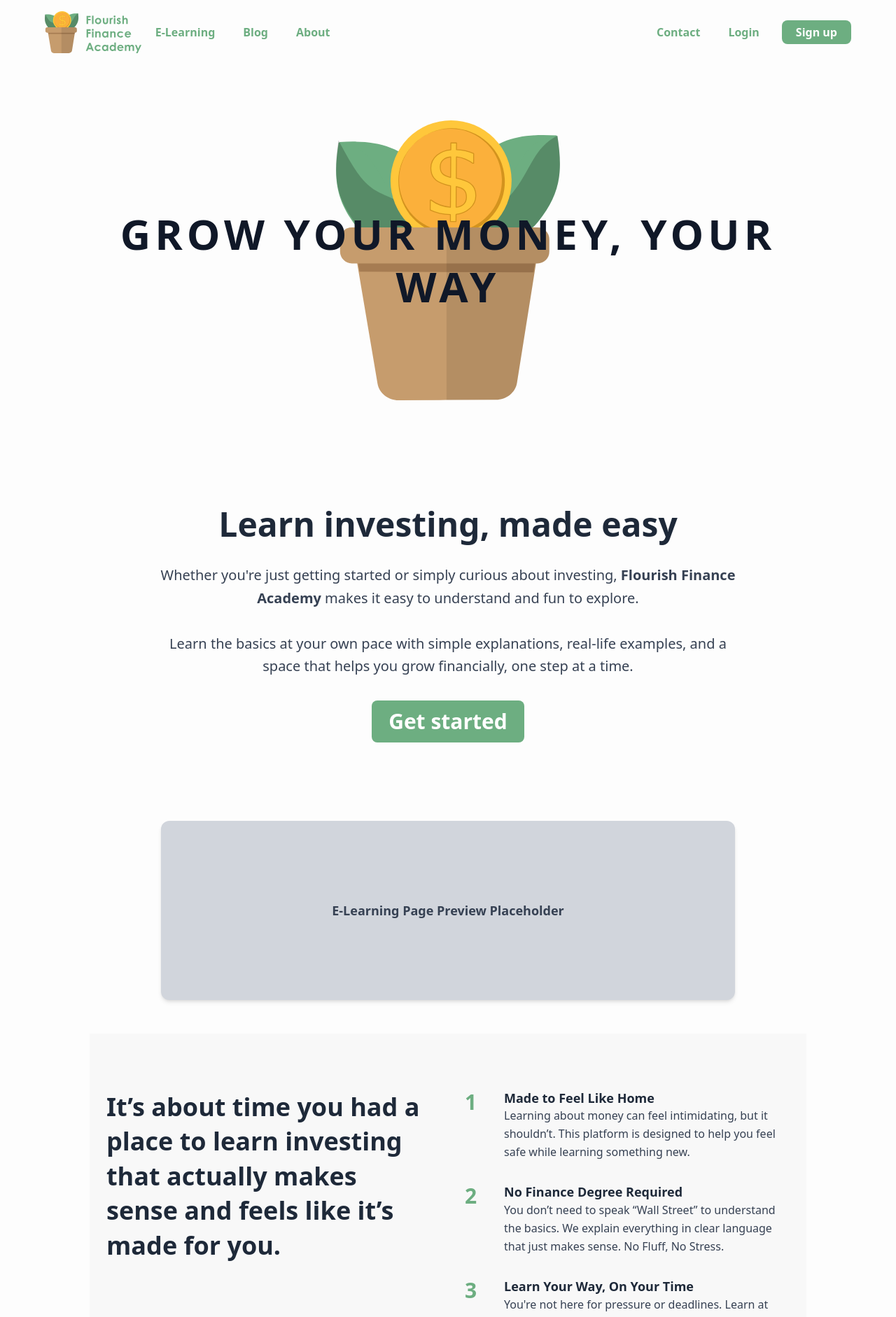
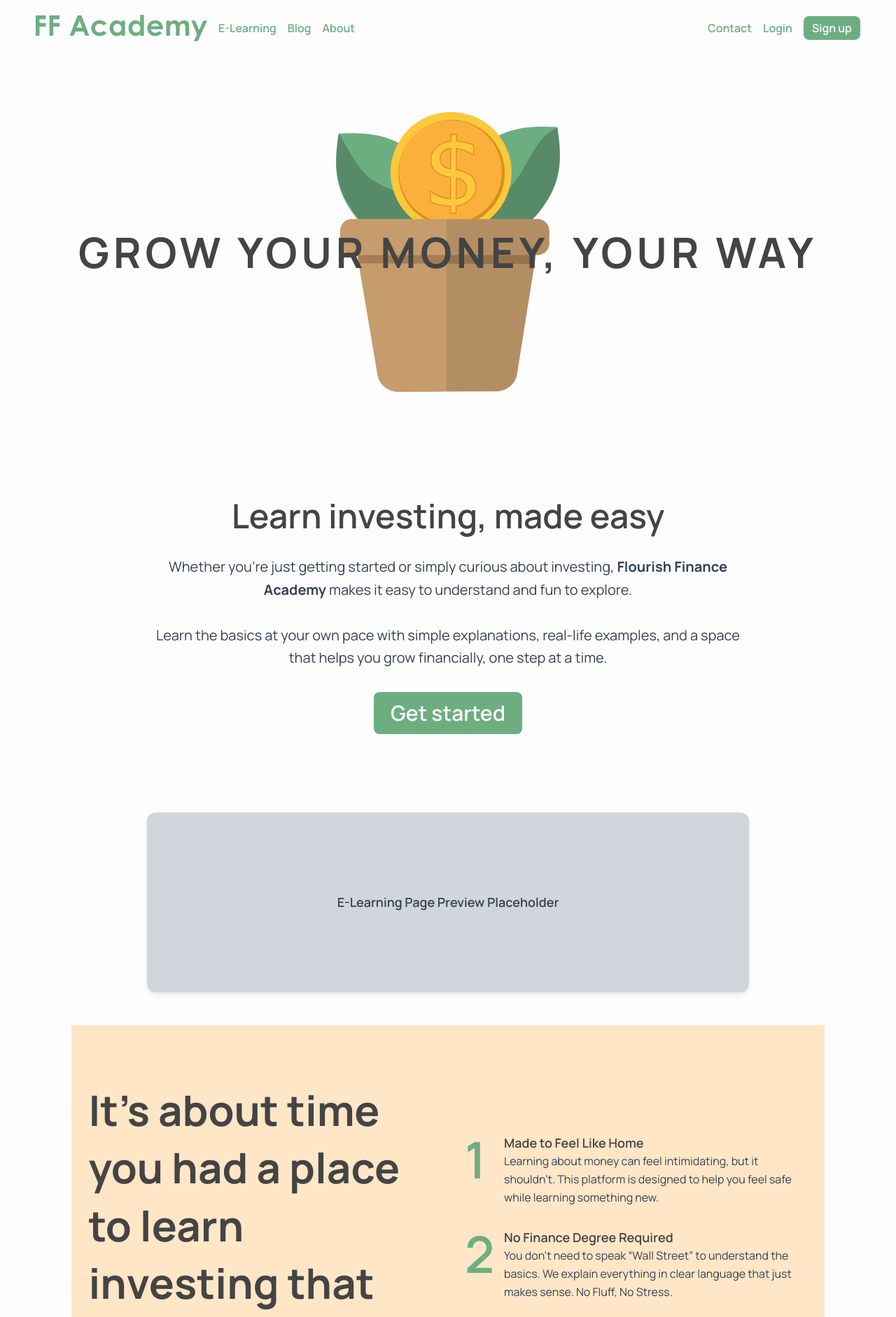
Before and after one commit to Zomkey02/elearning_frontend, a React (Vite) app: page / in a window 1280 px wide. Shown: the top 1882 px of the page at 70% size. Built offline with nearby package versions, Linux system fonts and the light colour scheme; no server answers.

Commit message:
tailwind design changes

```diff
--- a/src/components/Logout.tsx
+++ b/src/components/Logout.tsx
@@ -25,7 +25,7 @@ const LogOut = ({ isVisible }: Props) => {
       };
 
     return isVisible ? (
-        <button className="btn-nav border-2 border-[#6DAE81] bg-[#FDFDFD] text-black" onClick={handleLogout}>
+        <button className="border-2 btn-nav text-dark border-primary bg-light hover:bg-primary hover:text-light" onClick={handleLogout}>
           Log Out
         </button>
     ): null;
--- a/src/components/Navbar.tsx
+++ b/src/components/Navbar.tsx
@@ -3,8 +3,7 @@ import React, { useContext, useState } from "react";
 import { Link } from 'react-router-dom'
 import { AuthContext } from "../context/AuthProvider";
 import LogOut from "./Logout";
-import type { ListItemProps } from "../types/Types";
-import logoOne from '../assets/logos/logo_one.svg';
+import LogoTwo from "../assets/logos/logo_two.svg";
 
 
 const Navbar = () => {
@@ -13,56 +12,74 @@ const Navbar = () => {
   const isLoggedIn = auth.status === "loggedIn";
 
   return (
-      <div>
-        <div className='w-full px-4 lg:px-10 xl:px-16 py-4 flex items-center'>
+      <div className="w-full">
+        <div className='flex items-center w-full py-4 mx-auto max-w-7xl'>
+          {/* LOGO */}
+          <Link to="/" className='flex items-center mr-4'>
+            <img src={LogoTwo} alt="Logo" className='w-auto sm:h-6 md:h-7 lg:h-9 xl:h-12'/>
+          </Link>
 
-            <img src={logoOne} alt='My Logo' className="h-15 w-auto mr-3" />
+          {/* DESKTOP NAV-Links */}
+          <div className='w-full'>
+            <nav id='navbarCollapse'
+              className={`${open ? "block" : "hidden"} lg:flex justify-between w-full sm:hidden`}
+            >
+              {/* left nav links */}
+              <div className='items-center hidden gap-4 lg:flex'>
+                <Link to='/elearning' className='link-nav'>E-Learning</Link>
+                <Link to='/blog' className='link-nav'>Blog</Link>
+                <Link to='/about' className='link-nav'>About</Link>
+              </div>
 
-            <nav id='navbarCollapse'
-              className={`${open ? "block" : "hidden"} lg:flex items-center space-x-6 flex-grow sm:hidden`}
-            >
-              <ListItem NavLink='/elearning'>E-Learning</ListItem>
-              <ListItem NavLink='/#'>Blog</ListItem>
-              <ListItem NavLink='/#'>About</ListItem>
-              <div className='flex-grow'></div>
-
-              <div className='hidden lg:flex items-center space-x-6 justify-end'>
-                <ListItem NavLink='/#'>Contact</ListItem>
+              {/* right nav links */}
+              <div className='items-center hidden gap-4 lg:flex'>
+                <Link to='/contact' className='link-nav'>Contact</Link>
 
                 {isLoggedIn && (
-                  <ListItem NavLink='/dashboard'>Dashboard</ListItem>
+                  <Link to='/dashboard' className='link-nav'>Dashboard</Link>
                 )}
 
                 {isLoggedIn ? ( <LogOut isVisible={true} /> ) : (
                   <>
-                  <ListItem NavLink='/login'>Login</ListItem>
-                    <Link to='/signup' className='btn-nav block mt-2 lg:mt-0 lg:inline-block'>Sign up</Link>
+                  <Link to='/login' className='link-nav'>Login</Link>
+                    <Link to='/signup' className='btn-nav'>Sign up</Link>
                   </>
                 )}
               </div>
             </nav>
+          </div>
+
+          {/* MOBILE toggle button */}
           <button
             type='button'
             aria-label='Toggle-menu'
             onClick={() => setOpen(!open)}
-            className='lg:hidden flex flex-col space-y-1 ml-auto'
+            className='flex flex-col ml-auto space-y-1 lg:hidden'
           >
             <span className='w-6 h-0.5 bg-[#6DAE81]'></span>
             <span className='w-6 h-0.5 bg-[#6DAE81]'></span>
             <span className='w-6 h-0.5 bg-[#6DAE81]'></span>
           </button>
         </div>
+        {/* MOBILE NAV links */}
+        {open && (
+          <div className='pb-4 space-y-2 lg:hidden'>
+            <Link to='/elearning' className='link-nav'>E-Learning</Link>
+            <Link to='/blog' className='link-nav'>Blog</Link>
+            <Link to='/about' className='link-nav'>About</Link>
 
-        {open && (
-          <div className='lg:hidden px-4 pb-4 space-y-2 bg-[#fdfdfd]'>
-            <ListItem NavLink='/#'>E-Learning</ListItem>
-            <ListItem NavLink='/#'>Blog</ListItem>
-            <ListItem NavLink='/#'>About</ListItem>
+            <Link to='/contact' className='link-nav'>Contact</Link>
 
-            <ListItem NavLink='/#'>Contact</ListItem>
-            <ListItem NavLink='/login'>Login</ListItem>
+            {isLoggedIn && (
+              <Link to='/dashboard' className='link-nav'>Dashboard</Link>
+            )}
 
-            <Link to='/signup' className='btn-nav block'>Sign up</Link>
+            {isLoggedIn ? ( <LogOut isVisible={true} /> ) : (
+              <>
+                <Link to='/login' className='link-nav'>Login</Link>
+                <Link to='/signup' className='btn-nav'>Sign up</Link>
+              </>
+            )}
           </div>
         )}
 
@@ -72,11 +89,3 @@ const Navbar = () => {
 };
 
 export default Navbar
-
-const ListItem = ({ children, NavLink }: ListItemProps) => {
-  return (
-     <Link to={NavLink} className='link-nav block px-2 py-1 hover:text-[#6DAE81] lg:inline-block'>
-        {children}
-    </Link>
-  );
-};
--- a/src/index.css
+++ b/src/index.css
@@ -21,49 +21,66 @@
   font-style: normal;
 }
 
+@theme {
+
+  --font-manrope: "Manrope", "sans-serif";
+
+  --color-primary: #6DAE81;
+  --color-primary_lighter: #A7DCA5;
+  --color-light: #FDFDFD;
+  --color-accent: #FFE6C7;
+  --color-danger: #EF476F;
+  --color-dark: #444444;
+}
+
 @layer base {
   html {
     @apply text-base leading-relaxed;
   }
   body {
-    @apply bg-[#fdfdfd] text-black font-sans;
+    @apply bg-light font-manrope text-dark;
   }
   h1 {
-    @apply font-bold text-4xl leading-tight text-gray-900;
+    @apply font-bold text-4xl leading-tight text-dark;
   }
-
   h2 {
-    @apply font-semibold text-3xl leading-snug text-gray-800;
+    @apply font-semibold text-3xl font-manrope leading-snug text-dark;
   }
   h3 {
-    @apply font-semibold text-3xl leading-snug text-gray-800;
+    @apply font-semibold text-2xl font-manrope leading-snug text-dark;
   }
-
   p {
-    @apply font-normal text-base leading-relaxed text-gray-700;
+    @apply font-normal text-base font-manrope leading-relaxed text-dark;
   }
-
   a {
-    @apply text-[#6DAE81] hover:text-[#5b986f] transition;
+    @apply font-normal font-manrope text-primary hover:text-[#5b986f] transition;
   }
 }
 
 @layer components {
   /* Custom Link Styles */
   .link-nav {
-    @apply px-2 py-1 text-[#6DAE81] font-semibold hover:text-[#5b986f]
+    @apply block lg:inline-block font-semibold text-primary hover:text-[#5b986f]
   }
   /* Custom button sytles*/
   .btn-hero{
-    @apply bg-[#6DAE81] text-white px-6 py-3 font-semibold text-3xl rounded-lg hover:bg-[#5b986f] transition;
+    @apply bg-primary text-light px-6 py-3 font-semibold text-3xl rounded-lg hover:bg-[#5b986f] transition;
   }
 
   .btn-primary {
     @apply bg-[#6DAE81] text-white px-6 py-2 rounded-lg hover:bg-[#5b986f] transition;
   }
 
+  .btn-secondary {
+    @apply bg-[#6DAE81] text-white px-4 py-2 rounded-lg text-sm hover:bg-[#5b986f] transition;
+  }
+
+  .btn-tertiary {
+    @apply bg-[#6DAE81] text-white px-4 py-2 rounded-lg text-sm hover:bg-[#5b986f] transition;
+  }
+
   .btn-nav {
-    @apply bg-[#6DAE81] text-white px-5 py-1 rounded-lg font-semibold hover:shadow-md transition;
+    @apply bg-primary text-white px-3 py-1 rounded-lg font-semibold hover:shadow-md transition;
   }
 
   .btn-edit {
--- a/src/layouts/RootLayout.tsx
+++ b/src/layouts/RootLayout.tsx
@@ -5,11 +5,11 @@ import Footer from '../components/Footer'
 const RootLayout = () => {
   return (
     <div>
-      <header className='relative inset-x-0 top-0 z-50 w-full items-center'>
+      <header className='relative inset-x-0 top-0 z-50 items-center md:px-[3%] lg:px-[4%]'>
         <Navbar/>
       </header>
 
-      <main className='px-[10%]'>
+      <main className='px-[8%]'>
         <Outlet />
       </main>
       <footer>
--- a/src/pages/Home.tsx
+++ b/src/pages/Home.tsx
@@ -32,7 +32,7 @@ const Home = () => {
           Learn the basics at your own pace with simple explanations, real-life examples,
           and a space that helps you grow financially, one step at a time.
         </p>
-        <Link to="/e-learning">
+        <Link to="/elearning">
           <button className='btn-hero'>
             Get started
           </button>
@@ -47,11 +47,11 @@ const Home = () => {
       </section>
 
       {/* Numbering Section*/}
-      <section className="py-20 px-6 bg-[#f8f8f8]">
-        <div className="max-w-6xl mx-auto flex flex-col md:flex-row gap-12 items-start justify-center">
+      <section className='py-20 px-6 bg-[#FFE6C7]'>
+        <div className="max-w-6xl mx-auto flex flex-col md:flex-row gap-12  items-center justify-center">
           {/* LEFT TITLE */}
           <div className='md:w-1/2 text-center md:text-left'>
-            <h2 className='text-2xl md:text-4xl font-bold'>
+            <h2 className='text-2xl md:text-4xl xl:text-6xl font-bold'>
               It’s about time you had a place to learn investing that actually makes sense and feels like it’s made for you.
             </h2>
           </div>
@@ -60,7 +60,7 @@ const Home = () => {
           <div className="md:w-1/2 space-y-8">
             {/* Feature 1 */}
             <div className="flex items-start">
-              <div className="text-3xl font-bold text-[#6DAE81] w-10 shrink-0">1</div>
+              <div className="xl:text-7xl md:text-8xl sm:text-7xl font-semibold text-[#6DAE81] w-10 shrink-0">1</div>
               <div className="ml-4">
                 <h3 className="text-lg font-semibold">Made to Feel Like Home</h3>
                 <p className="text-gray-700">
@@ -70,7 +70,7 @@ const Home = () => {
             </div>
             {/* Feature 2 */}
             <div className="flex items-start">
-              <div className="text-3xl font-bold text-[#6DAE81] w-10 shrink-0">2</div>
+              <div className="text-3xl xl:text-7xl md:text-8xl sm:text-7xl font-semibold text-[#6DAE81] w-10 shrink-0">2</div>
               <div className="ml-4">
                 <h3 className="text-lg font-semibold">No Finance Degree Required</h3>
                 <p className="text-gray-700">
@@ -80,7 +80,7 @@ const Home = () => {
             </div>
             {/* Feature 3 */}
             <div className="flex items-start">
-              <div className="text-3xl font-bold text-[#6DAE81] w-10 shrink-0">3</div>
+              <div className="text-3xl xl:text-7xl md:text-8xl sm:text-7xl font-semibold text-[#6DAE81] w-10 shrink-0">3</div>
               <div className="ml-4">
                 <h3 className="text-lg font-semibold">Learn Your Way, On Your Time</h3>
                 <p className="text-gray-700">
@@ -90,7 +90,7 @@ const Home = () => {
             </div>
             {/* Feature 4 */}
             <div className="flex items-start">
-              <div className="text-3xl font-bold text-[#6DAE81] w-10 shrink-0">4</div>
+              <div className="text-3xl xl:text-7xl md:text-8xl sm:text-7xl font-semibold text-[#6DAE81] w-10 shrink-0">4</div>
               <div className="ml-4">
                 <h3 className="text-lg font-semibold">Built for Real Life</h3>
                 <p className="text-gray-700">
@@ -105,8 +105,8 @@ const Home = () => {
       {/* Blog Section */}
       <section className="py-16 bg-white">
       {/* Section Title */}
-      <h2 className="text-2xl md:text-4xl font-bold text-center mb-12">
-        But it's more than just E-Learning, stay updated with the economy
+      <h2 className="text-2xl md:text-4xl text-center mb-12">
+        But it's more than just E-Learning, stay updated with current Finance News!
       </h2>
 
       {/* Featured News Box */}
@@ -115,11 +115,11 @@ const Home = () => {
         <div className="w-full md:w-1/3 h-64 bg-gray-300" />
 
         {/* Text Box */}
-        <div className="w-full md:w-2/3 bg-[#6DAE81] text-white p-6 flex items-center">
+        <div className="w-full md:w-2/3 bg-[#6DAE81] p-6 flex items-center">
           <div>
-            <h3 className="text-xl font-semibold mb-2">Blog Title Placeholder</h3>
-            <p className="mb-4">A short subtitle or excerpt from the article goes here. This will be dynamic content later.</p>
-            <a href="#" className="underline hover:text-gray-100 transition">
+            <h3 className="text-xl text-white font-semibold mb-2">Blog Title Placeholder</h3>
+            <p className="mb-4 text-white">A short subtitle or excerpt from the article goes here. This will be dynamic content later.</p>
+            <a href='/blog' className="text-white hover:font-semibold transition">
               Read more →
             </a>
           </div>
@@ -143,9 +143,9 @@ const Home = () => {
           Proof that learning can be simple and fun
         </h2>
 
-        <div className='grid grid-cols-1 md:grid-cols-3 gap-6'>
+        <div className='flex overflow-x-auto space-x-6 px-4'>
           {/* Card 1 */}
-          <div className='bg-[#F7D6D6] p-6 rounded-lg shadow-md'>
+          <div className='max-w-[300px] bg-[#FFE6C7] p-6 rounded-lg shadow-md flex-shrink-0'>
             <div className='text-sm font-semibold'> Marie, 22</div>
             <h3 className='text-lg font-semibold mt-2'>
               Keys to writing copy that actually converts and sells users
@@ -156,7 +156,7 @@ const Home = () => {
           </div>
 
           {/* Card 2 */}
-          <div className='bg-[#F7D6D6] p-6 rounded-lg shadow-md'>
+          <div className='max-w-[300px] bg-[#FFE6C7] p-6 rounded-lg shadow-md flex-shrink-0'>
             <div className='text-sm font-semibold'> Marie, 22</div>
             <h3 className='text-lg font-semibold mt-2'>
               Keys to writing copy that actually converts and sells users
@@ -167,7 +167,7 @@ const Home = () => {
           </div>
 
           {/* Card 3 */}
-          <div className='bg-[#F7D6D6] p-6 rounded-lg shadow-md'>
+          <div className='max-w-[300px] bg-[#FFE6C7] p-6 rounded-lg shadow-md flex-shrink-0'>
             <div className='text-sm font-semibold'> Marie, 22</div>
             <h3 className='text-lg font-semibold mt-2'>
               Keys to writing copy that actually converts and sells users
@@ -179,7 +179,7 @@ const Home = () => {
           </div>
 
           {/* Card 4 */}
-          <div className='bg-[#F7D6D6] p-6 rounded-lg shadow-md'>
+          <div className='max-w-[300px] bg-[#FFE6C7] p-6 rounded-lg shadow-md flex-shrink-0'>
             <div className='text-sm font-semibold'> Marie, 22</div>
             <h3 className='text-lg font-semibold mt-2'>
               Keys to writing copy that actually converts and sells users
@@ -188,9 +188,8 @@ const Home = () => {
               Lorem ipsum dolor sit amet, consectetur adipiscing elit, sed do eiusmod tempor incididunt ut labore et dolore...
             </p>
           </div>
-
           {/* Card 5 */}
-          <div className='bg-[#F7D6D6] p-6 rounded-lg shadow-md'>
+          <div className='max-w-[300px] bg-[#FFE6C7] p-6 rounded-lg shadow-md flex-shrink-0'>
             <div className='text-sm font-semibold'> Marie, 22</div>
             <h3 className='text-lg font-semibold mt-2'>
               Keys to writing copy that actually converts and sells users
--- a/src/types/Types.tsx
+++ b/src/types/Types.tsx
@@ -13,9 +13,3 @@ export type AuthFormProps = {
   includeUsername?: boolean;
   includePasswordConfirmation?: boolean;
 };
-
-// Navbar Link
-export type ListItemProps = {
-  children: React.ReactNode;
-  NavLink: string;
-};
```
